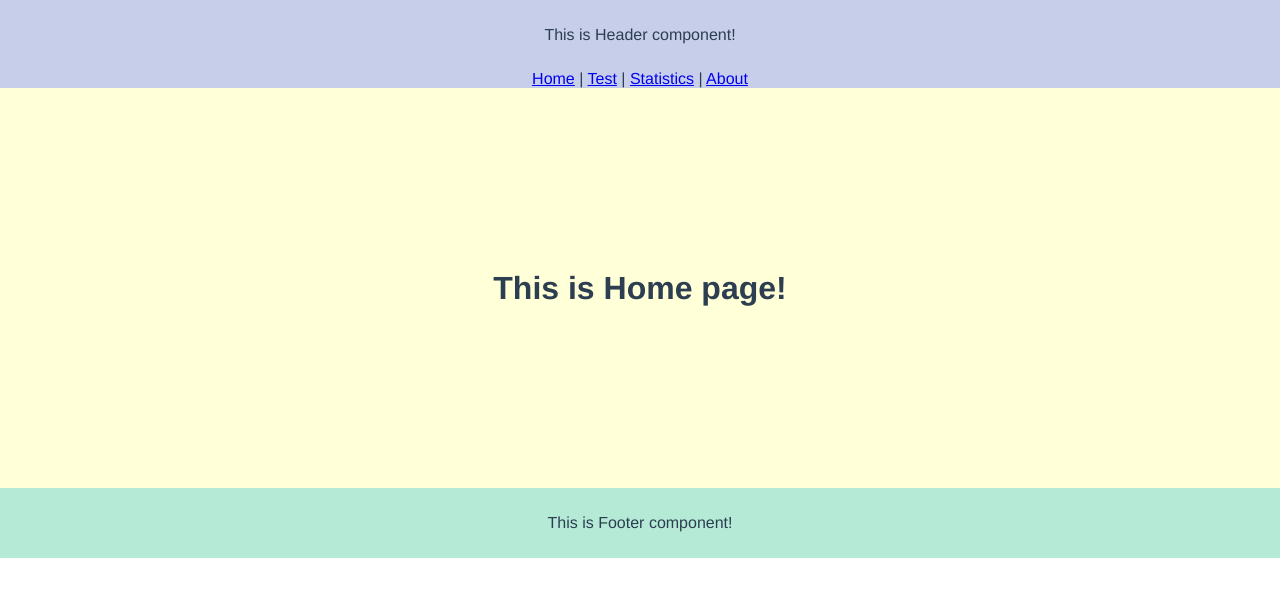
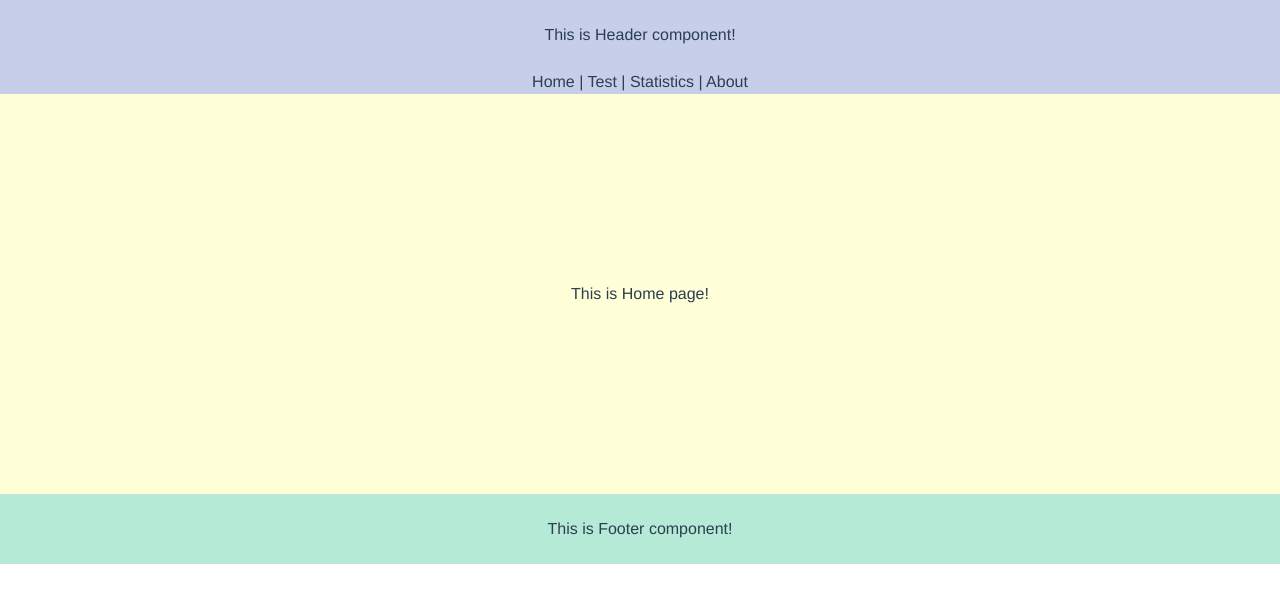
Before and after one commit to doomkit/ctu-collaboration, a Vue app: page / in a window 1280 px wide. Shown: the top 602 px of the page. Built offline with nearby package versions, Linux system fonts and the light colour scheme.

Commit message:
add: tailwind 💨

```diff
--- a/package.json
+++ b/package.json
@@ -9,10 +9,12 @@
   },
   "dependencies": {
     "core-js": "^2.6.5",
+    "tailwindcss": "^1.1.4",
     "vue": "^2.6.10",
     "vue-router": "^3.1.5"
   },
   "devDependencies": {
+    "@fullhuman/postcss-purgecss": "^2.0.5",
     "@vue/cli-plugin-babel": "^3.12.0",
     "@vue/cli-plugin-eslint": "^3.12.0",
     "@vue/cli-service": "^3.12.0",
--- a/postcss.config.js
+++ b/postcss.config.js
@@ -1,5 +1,12 @@
+const purgecss = require('@fullhuman/postcss-purgecss')({
+  content: ['./src/**/*.html', './src/**/*.vue', './src/**/*.jsx'],
+  defaultExtractor: content => content.match(/[\w-/:]+(?<!:)/g) || []
+});
+
 module.exports = {
-  plugins: {
-    autoprefixer: {}
-  }
+  plugins: [
+    require('tailwindcss'),
+    require('autoprefixer'),
+    ...(process.env.NODE_ENV === 'production' ? [purgecss] : [])
+  ]
 };
--- a/style.scss
+++ b/style.scss
@@ -1,3 +1,10 @@
+/* purgecss start ignore */
+@import 'tailwindcss/base';
+@import 'tailwindcss/components';
+/* purgecss end ignore */
+
+@import 'tailwindcss/utilities';
+
 // BASE
 body {
   margin: 0;
```
Also changed, not shown: 1 other file (tests, documents, lock files or other folders).
